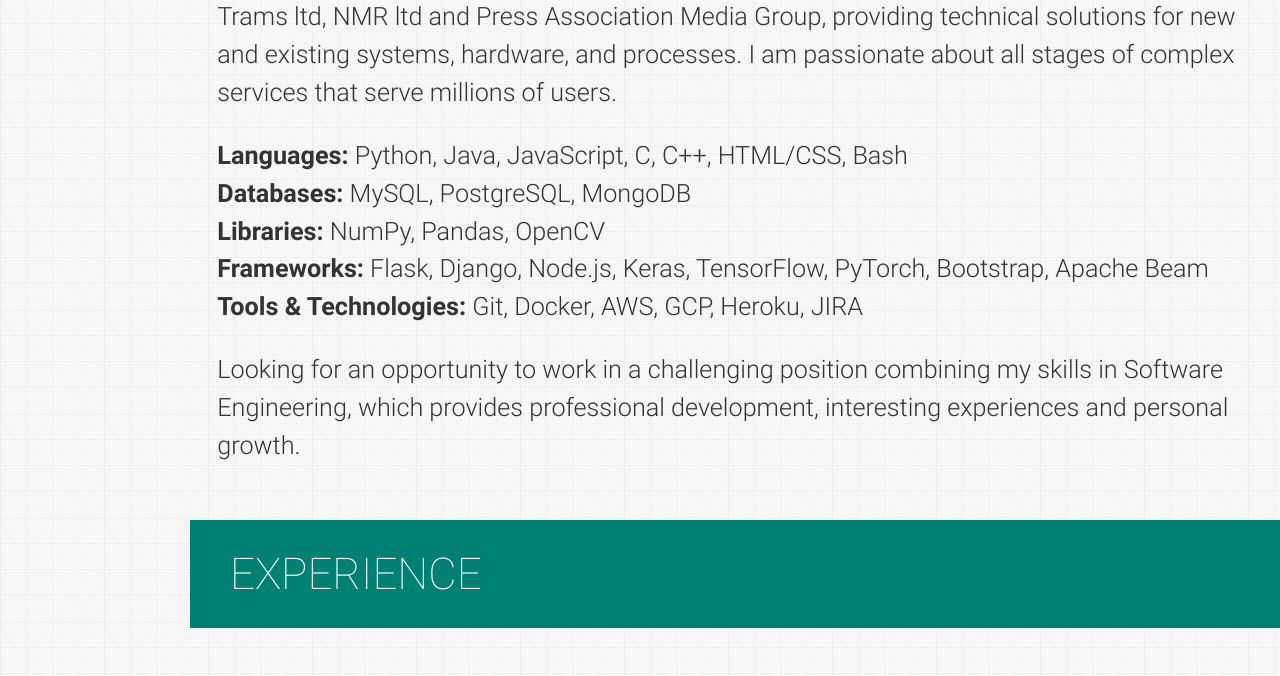
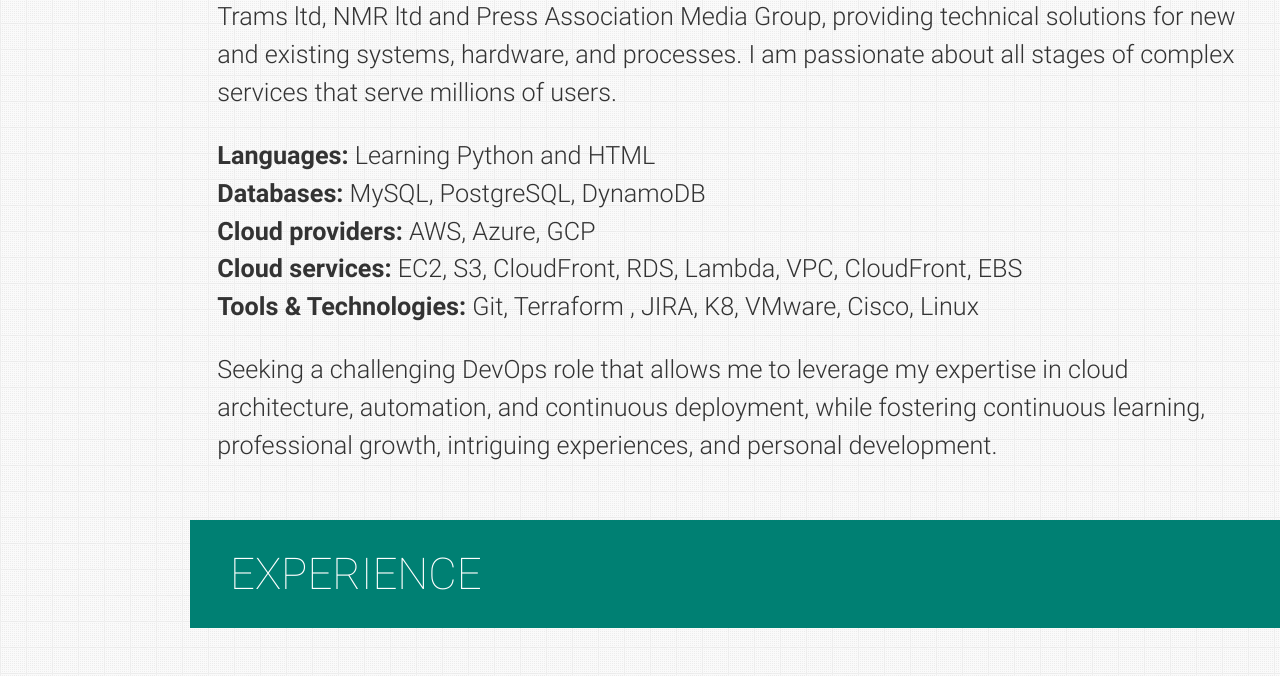
Before and after one commit to SpiritSLO-UK/SpiritSLO-UK.github.io, a plain HTML site: page index.html in a window 1280 px wide. Shown: the part 1121-1797 px from the top of the page. Drawn offline with nearby package versions, Linux system fonts and the light colour scheme.

Commit message:
Updated About section

```diff
--- a/index.html
+++ b/index.html
@@ -264,11 +264,11 @@
         </p>
         <p>
           <ul>
-            <li><b>Languages:</b> Python, Java, JavaScript, C, C++, HTML/CSS, Bash</li>
-            <li><b>Databases:</b> MySQL, PostgreSQL, MongoDB</li>
-            <li><b>Libraries:</b> NumPy, Pandas, OpenCV</li>
-            <li><b>Frameworks:</b> Flask, Django, Node.js, Keras, TensorFlow, PyTorch, Bootstrap, Apache Beam</li>
-            <li><b>Tools & Technologies:</b> Git, Docker, AWS, GCP, Heroku, JIRA</li>
+            <li><b>Languages:</b> Learning Python and HTML</li>
+            <li><b>Databases:</b> MySQL, PostgreSQL, DynamoDB</li>
+            <li><b>Cloud providers:</b> AWS, Azure, GCP</li>
+            <li><b>Cloud services:</b> EC2, S3, CloudFront, RDS, Lambda, VPC, CloudFront, EBS</em></li>
+            <li><b>Tools & Technologies:</b> Git, Terraform , JIRA, K8, VMware, Cisco, Linux</li>
           </ul>
 
         </p>
@@ -278,7 +278,7 @@
           Detail-oriented DevOps Engineer with professional experience in Business optimization, Machine Learning, Computer Vision. I am adept in Python, Django, Flask, SQL, Machine Learning, Computer Vision.
         </p> -->
         <p>
-          Looking for an opportunity to work in a challenging position combining my skills in Software Engineering, which provides professional development, interesting experiences and personal growth.
+          Seeking a challenging DevOps role that allows me to leverage my expertise in cloud architecture, automation, and continuous deployment, while fostering continuous learning, professional growth, intriguing experiences, and personal development.
         </p>
         <!-- <p>
           Another Paragraph
```
